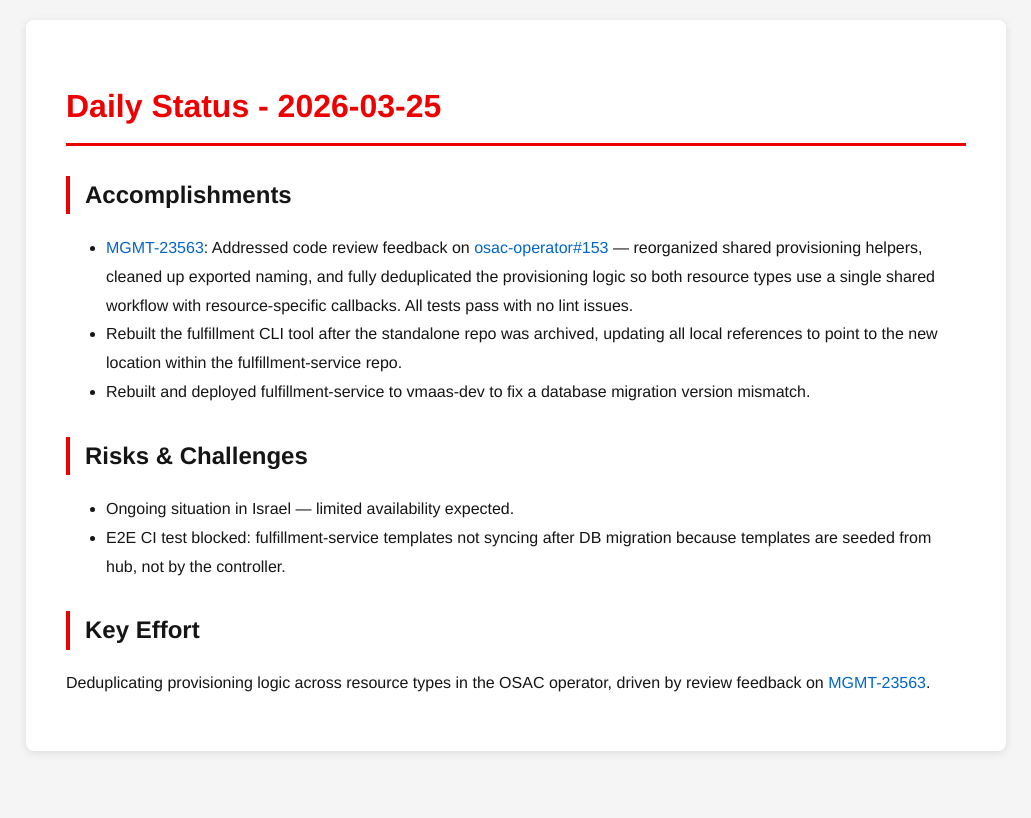
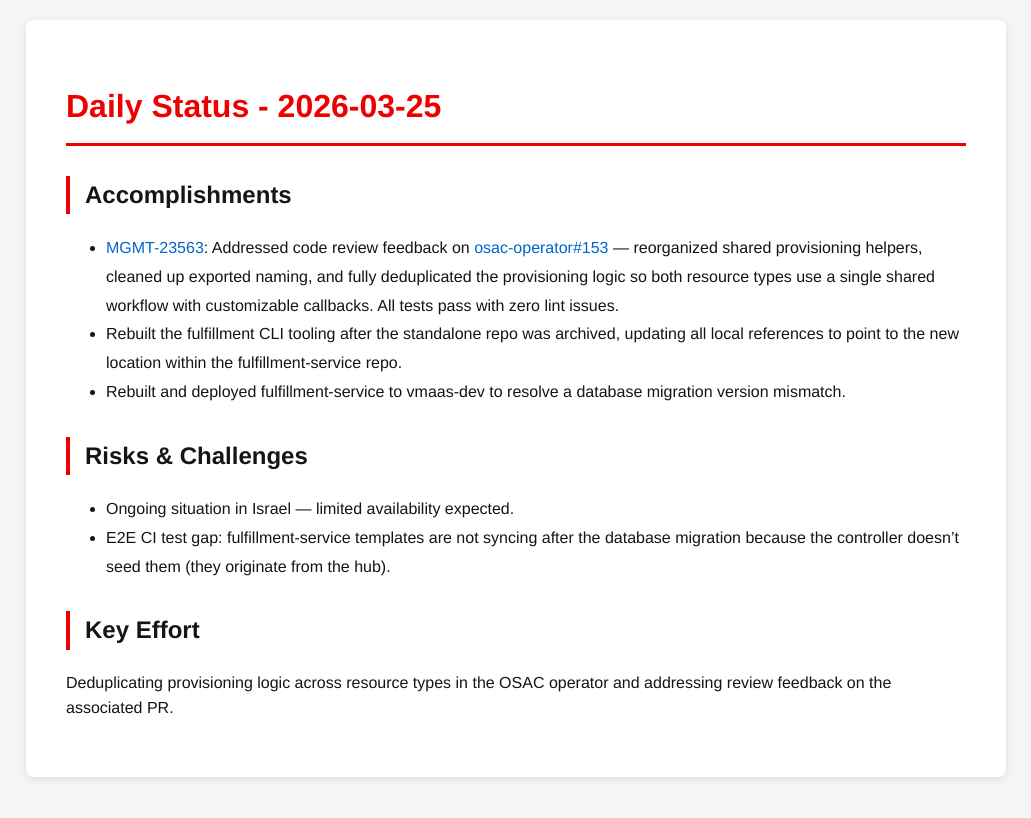
Before and after one commit to tzvatot/daily-status, a Jekyll site: the page built from 2026-03-25.md, in a window 1280 px wide. Shown: the top 818 px of the page, without its empty margins (124-1155 px from the left). Built offline with Jekyll 4.4.1, drawn with Linux system fonts in a browser that asks for light colours.

Commit message:
Daily status update - 2026-03-25

```diff
--- a/2026-03-25.md
+++ b/2026-03-25.md
@@ -7,13 +7,13 @@
 # Daily Status - 2026-03-25
 
 ## Accomplishments
-- [MGMT-23563](https://issues.redhat.com/browse/MGMT-23563): Addressed code review feedback on [osac-operator#153](https://github.com/osac-project/osac-operator/pull/153) — reorganized shared provisioning helpers, cleaned up exported naming, and fully deduplicated the provisioning logic so both resource types use a single shared workflow with resource-specific callbacks. All tests pass with no lint issues.
-- Rebuilt the fulfillment CLI tool after the standalone repo was archived, updating all local references to point to the new location within the fulfillment-service repo.
-- Rebuilt and deployed fulfillment-service to vmaas-dev to fix a database migration version mismatch.
+- [MGMT-23563](https://issues.redhat.com/browse/MGMT-23563): Addressed code review feedback on [osac-operator#153](https://github.com/osac-project/osac-operator/pull/153) — reorganized shared provisioning helpers, cleaned up exported naming, and fully deduplicated the provisioning logic so both resource types use a single shared workflow with customizable callbacks. All tests pass with zero lint issues.
+- Rebuilt the fulfillment CLI tooling after the standalone repo was archived, updating all local references to point to the new location within the fulfillment-service repo.
+- Rebuilt and deployed fulfillment-service to vmaas-dev to resolve a database migration version mismatch.
 
 ## Risks & Challenges
 - Ongoing situation in Israel — limited availability expected.
-- E2E CI test blocked: fulfillment-service templates not syncing after DB migration because templates are seeded from hub, not by the controller.
+- E2E CI test gap: fulfillment-service templates are not syncing after the database migration because the controller doesn't seed them (they originate from the hub).
 
 ## Key Effort
-Deduplicating provisioning logic across resource types in the OSAC operator, driven by review feedback on [MGMT-23563](https://issues.redhat.com/browse/MGMT-23563).
+Deduplicating provisioning logic across resource types in the OSAC operator and addressing review feedback on the associated PR.
```
